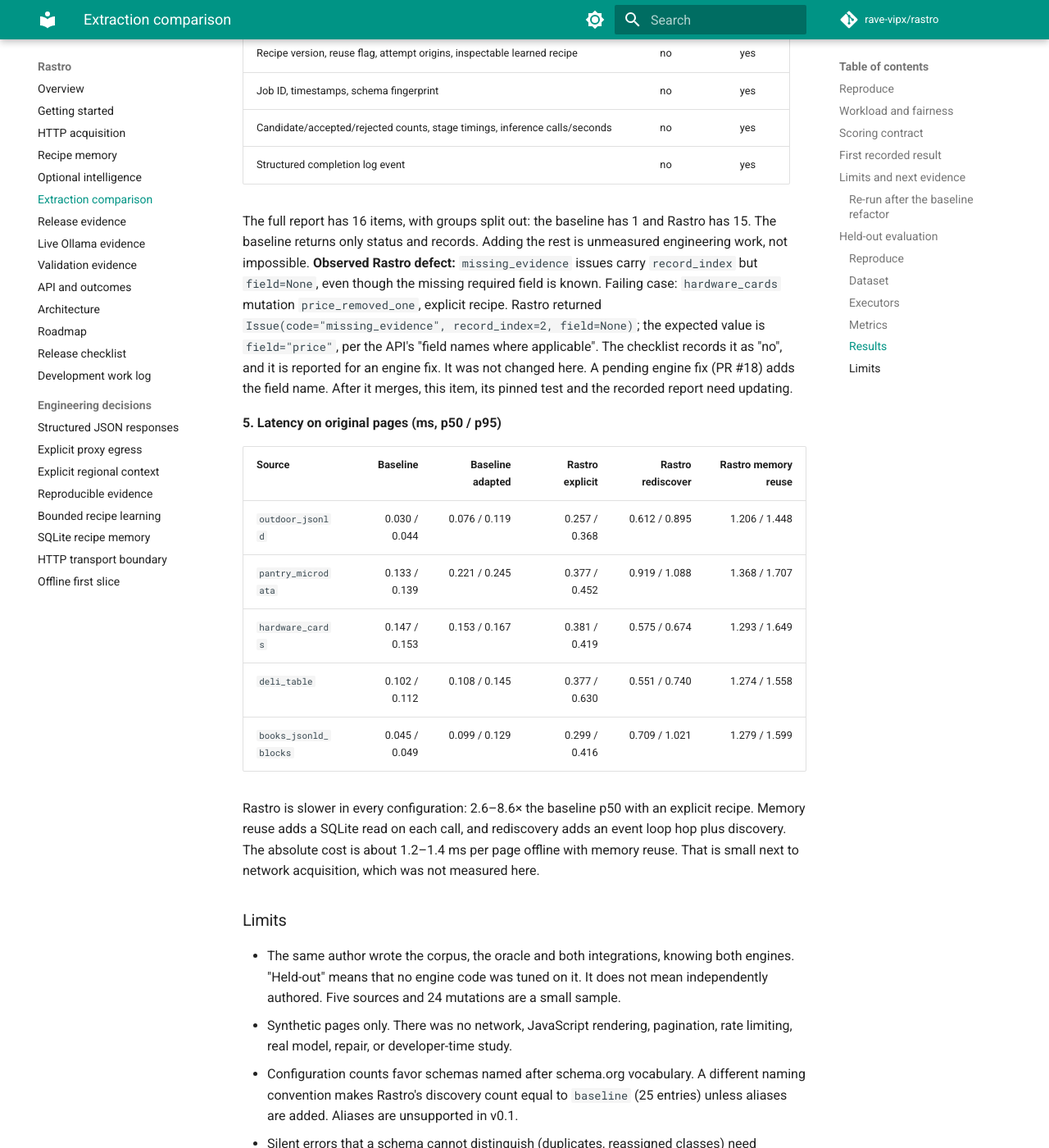
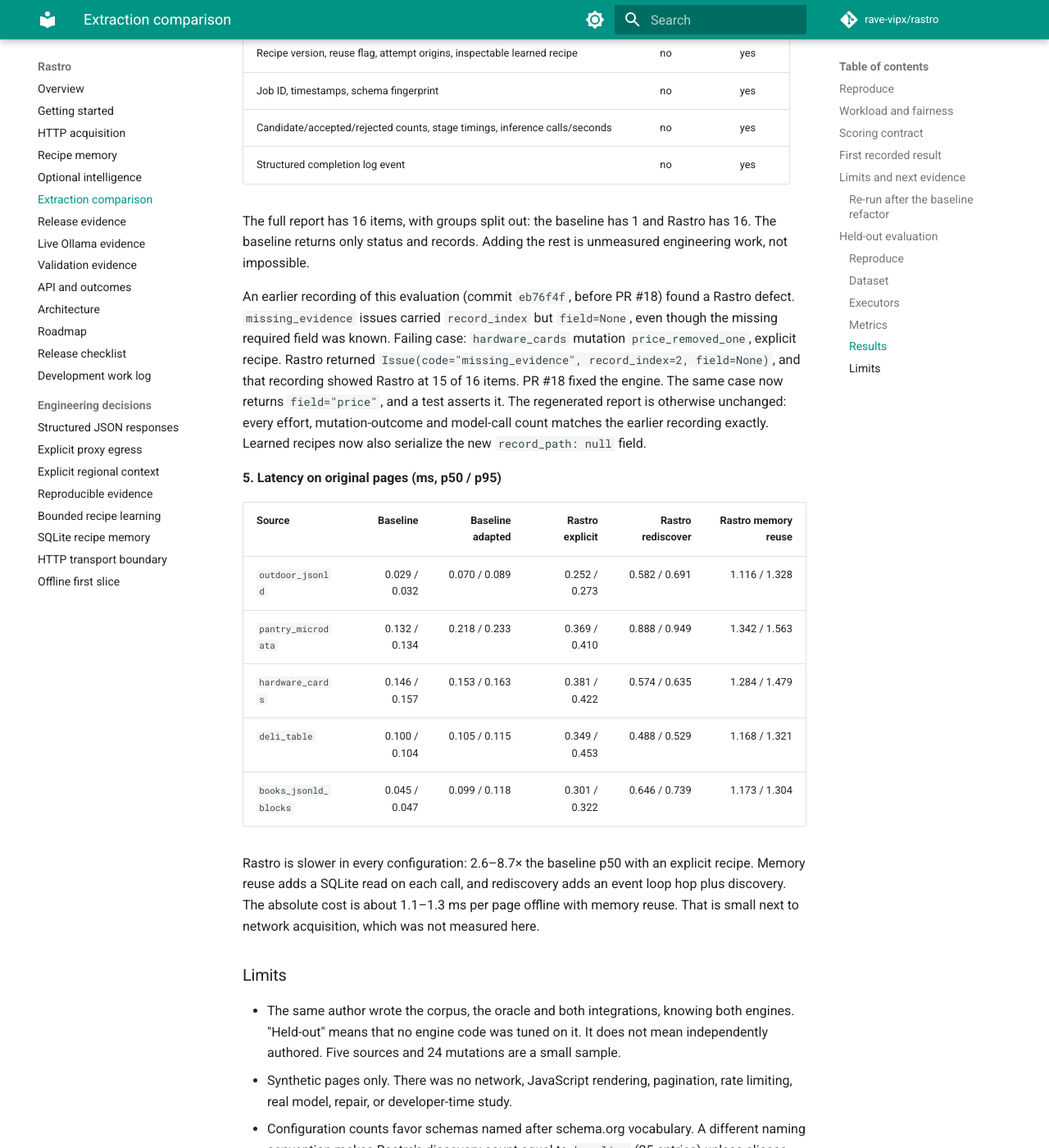
Before and after one commit to rave-vipx/rastro, an MkDocs documentation site: the page built from docs/comparison.md, in a window 1280 px wide and 1400 px high, scrolled down 9090 px. Shown: the whole window at 82% size. Built offline with MkDocs 1.6.1 and Material for MkDocs 9.7.7, drawn with Linux system fonts in a browser that asks for light colours; comment, search, counter and statistics services are not loaded; some of the changed text lies outside the part shown.

Commit message:
docs: regenerate held-out evidence with the missing_evidence field fix
Visibility is now 16/16 for Rastro; effort, mutation-outcome and model-call
counts are unchanged. The regression report's quality summary is unchanged, so
offline.json is not regenerated (DIFF-001, OBS-001).

Co-Authored-By: Claude Opus 5.5 <noreply@anthropic.com>

```diff
--- a/docs/comparison.md
+++ b/docs/comparison.md
@@ -8,7 +8,7 @@ Scrapling + Pydantic baseline written for this repository.
 below, Rastro needed the same source-specific configuration as the adapted
 baseline required by section 17 (10 versus 10 entries). The adapted baseline needs
 33 more lines of one-time adapter code; versus hand-written per-source mappings
-alone, Rastro needed 10 versus 25 entries. It exposed 15 of 16 operational-visibility
+alone, Rastro needed 10 versus 25 entries. It exposed 16 of 16 operational-visibility
 items; the reference baseline exposed 1. With a scripted fake model, Rastro with
 SQLite memory made 0.017 calls per successful record and Rastro without memory made
 0.167. The baseline makes no model calls. Rastro showed **no** advantage in silent
@@ -235,7 +235,8 @@ on every original page before the mutation run, and the runner checks this.
 
 ### Results
 
-Recorded on 2026-10-30 UTC from commit `eb76f4f`: Python 3.12.16, Darwin 25.6.0,
+Recorded on 2026-10-30 UTC from commit `20ad721`, which includes the PR #17 and #18 engine
+changes: Python 3.12.16, Darwin 25.6.0,
 arm64; Rastro 0.1.0.dev0, Scrapling 0.5, Pydantic 2.14.1, lxml
 6.1.3. `git_dirty` is true only because of untracked, unrelated `node_modules/` and
 `package.json` files in the worktree. The source hashes in the report identify the
@@ -322,7 +323,7 @@ says nothing about how often a real model proposes a valid recipe.
 | Explicit outcome status | yes | yes |
 | Issue category and record index | no | yes |
 | Issue names the field for an ambiguous value | no | yes |
-| Issue names the field for a missing required value | no | **no** |
+| Issue names the field for a missing required value | no | yes |
 | Per-field locator, extraction method, source URL and observation time | no | yes |
 | Recipe version, reuse flag, attempt origins, inspectable learned recipe | no | yes |
 | Job ID, timestamps, schema fingerprint | no | yes |
@@ -330,29 +331,33 @@ says nothing about how often a real model proposes a valid recipe.
 | Structured completion log event | no | yes |
 
 The full report has 16 items, with groups split out: the baseline has 1 and Rastro
-has 15. The baseline returns only status and records. Adding the rest is unmeasured
-engineering work, not impossible. **Observed Rastro defect:** `missing_evidence`
-issues carry `record_index` but `field=None`, even though the missing required field
-is known. Failing case: `hardware_cards` mutation `price_removed_one`, explicit
-recipe. Rastro returned `Issue(code="missing_evidence", record_index=2, field=None)`;
-the expected value is `field="price"`, per the API's "field names where applicable".
-The checklist records it as "no", and it is reported for an engine fix. It was not
-changed here. A pending engine fix (PR #18) adds the field name. After it merges,
-this item, its pinned test and the recorded report need updating.
+has 16. The baseline returns only status and records. Adding the rest is unmeasured
+engineering work, not impossible.
+
+An earlier recording of this evaluation (commit `eb76f4f`, before PR #18) found a
+Rastro defect. `missing_evidence` issues carried `record_index` but `field=None`,
+even though the missing required field was known. Failing case: `hardware_cards`
+mutation `price_removed_one`, explicit recipe. Rastro returned
+`Issue(code="missing_evidence", record_index=2, field=None)`, and that recording
+showed Rastro at 15 of 16 items. PR #18 fixed the engine. The same case now returns
+`field="price"`, and a test asserts it. The regenerated report is otherwise
+unchanged: every effort, mutation-outcome and model-call count matches the earlier
+recording exactly. Learned recipes now also serialize the new `record_path: null`
+field.
 
 **5. Latency on original pages (ms, p50 / p95)**
 
 | Source | Baseline | Baseline adapted | Rastro explicit | Rastro rediscover | Rastro memory reuse |
 | --- | ---: | ---: | ---: | ---: | ---: |
-| `outdoor_jsonld` | 0.030 / 0.044 | 0.076 / 0.119 | 0.257 / 0.368 | 0.612 / 0.895 | 1.206 / 1.448 |
-| `pantry_microdata` | 0.133 / 0.139 | 0.221 / 0.245 | 0.377 / 0.452 | 0.919 / 1.088 | 1.368 / 1.707 |
-| `hardware_cards` | 0.147 / 0.153 | 0.153 / 0.167 | 0.381 / 0.419 | 0.575 / 0.674 | 1.293 / 1.649 |
-| `deli_table` | 0.102 / 0.112 | 0.108 / 0.145 | 0.377 / 0.630 | 0.551 / 0.740 | 1.274 / 1.558 |
-| `books_jsonld_blocks` | 0.045 / 0.049 | 0.099 / 0.129 | 0.299 / 0.416 | 0.709 / 1.021 | 1.279 / 1.599 |
+| `outdoor_jsonld` | 0.029 / 0.032 | 0.070 / 0.089 | 0.252 / 0.273 | 0.582 / 0.691 | 1.116 / 1.328 |
+| `pantry_microdata` | 0.132 / 0.134 | 0.218 / 0.233 | 0.369 / 0.410 | 0.888 / 0.949 | 1.342 / 1.563 |
+| `hardware_cards` | 0.146 / 0.157 | 0.153 / 0.163 | 0.381 / 0.422 | 0.574 / 0.635 | 1.284 / 1.479 |
+| `deli_table` | 0.100 / 0.104 | 0.105 / 0.115 | 0.349 / 0.453 | 0.488 / 0.529 | 1.168 / 1.321 |
+| `books_jsonld_blocks` | 0.045 / 0.047 | 0.099 / 0.118 | 0.301 / 0.322 | 0.646 / 0.739 | 1.173 / 1.304 |
 
-Rastro is slower in every configuration: 2.6–8.6× the baseline p50 with an explicit
+Rastro is slower in every configuration: 2.6–8.7× the baseline p50 with an explicit
 recipe. Memory reuse adds a SQLite read on each call, and rediscovery adds an event
-loop hop plus discovery. The absolute cost is about 1.2–1.4 ms per page offline with memory reuse. That
+loop hop plus discovery. The absolute cost is about 1.1–1.3 ms per page offline with memory reuse. That
 is small next to network acquisition, which was not measured here.
 
 ### Limits
```
Also changed, not shown: docs/release-evidence.md (+1 -1 lines), 1 other file.
